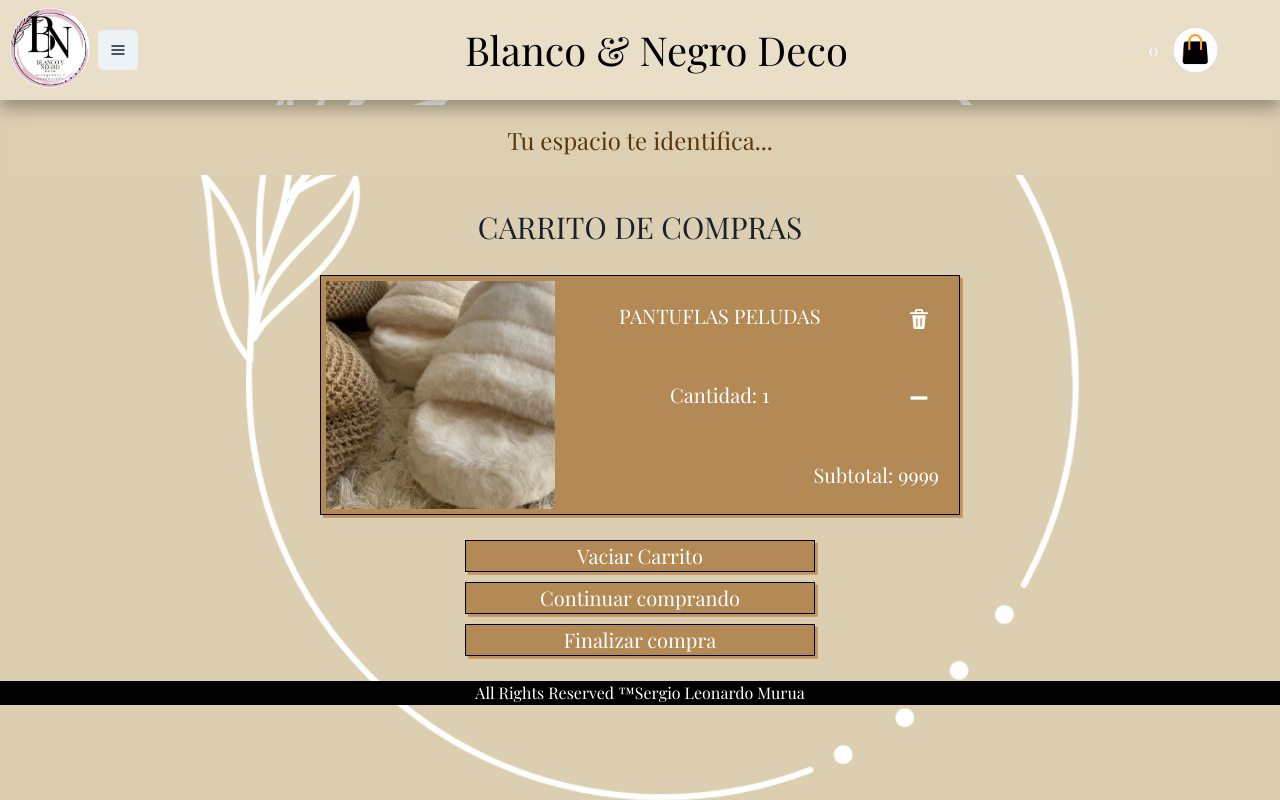
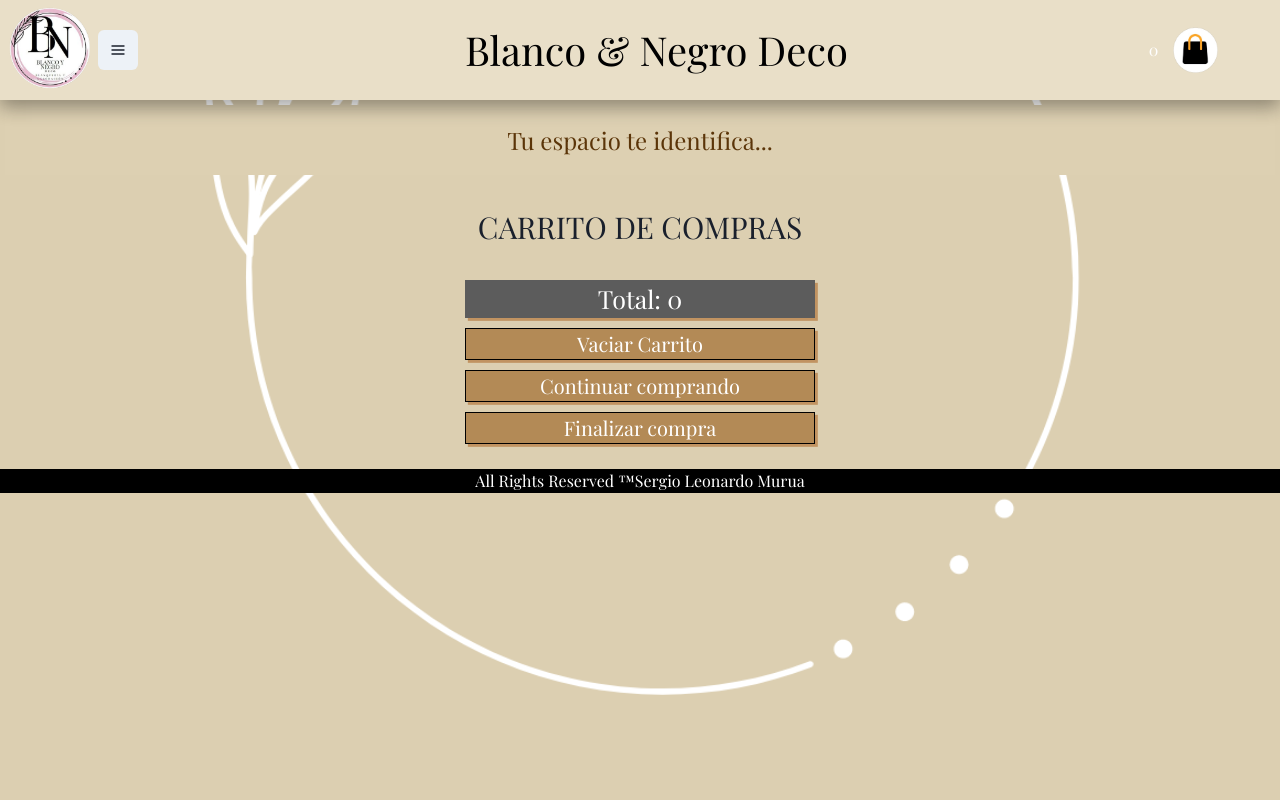
Before and after one commit to MuruaSL/BlancoYNegroDeco, a React (Vite) app: page /cart in a window 1280 px wide. Built offline with nearby package versions, Linux system fonts and the light colour scheme.

Commit message:
Se genero la funcionalidad del carrito, donde se cargan los productos mediante el contexto del shopping cart y mediante este, tambien se carga el total del monto a pagar. ademas se routeo el boton de finalizar compra y se le agrego el formulario vacio

```diff
--- a/src/components/Cart.jsx
+++ b/src/components/Cart.jsx
@@ -1,7 +1,13 @@
 import React from 'react'
 import { Link } from 'react-router-dom';
-import {DeleteIcon ,MinusIcon} from '@chakra-ui/icons';
+import CartItem from './CartItem';
+import { useShoppingCart } from '../context/ShoppingCartContext';
+
 const LateralCart = () => {
+
+const {cart, cartTotal , clearCart} = useShoppingCart()
+
+
 return (
     <>
         <div className='cartContainer'>
@@ -9,35 +15,15 @@
                 <h1 className='cartTitle'>CARRITO DE COMPRAS</h1>
             </div>
 
-        <div className='CartItemContainer'>
-            <div className='CartItemCard'>
-                <div className='CartItemdiv5'>
-                    <p>PANTUFLAS PELUDAS</p>
-                </div>
-                <div className='CartItemdiv1'>
-                    <button><DeleteIcon/></button>
-                </div>
-                <div className='CartItemdiv6'>
-                    <img className='cartItemImg' src="/src/assets/articulos/1.png" alt="" />
-                </div>
-                <div className='CartItemdiv2'>
-                    <p>Subtotal: {9999} </p>
-                </div>
-                <div className='CartItemdiv3'>
-                    <p>Cantidad: { 1 }</p>
-                </div>
-                <div className='CartItemdiv4'>
-                    <button> <MinusIcon/> </button>
-                </div>
-            </div>
-        </div>
-
-
-
+            {cart.map((product) => (
+                <CartItem key={product.id} product={product} />
+            ))
+            }
 
             <div className="div-buttonGroupCart">
-                <a >
-                <button className="cartButton">Vaciar Carrito</button>
+                <p className='cartTotalCss'>Total: {cartTotal}</p>
+                <a>
+                <button onClick={clearCart} className="cartButton">Vaciar Carrito</button>
                 </a>
                 <Link to="/">
                 <button className="cartButton">Continuar comprando</button>
--- /dev/null
+++ b/src/components/CartItem.jsx
@@ -0,0 +1,32 @@
+import React from 'react'
+import {DeleteIcon ,MinusIcon} from '@chakra-ui/icons';
+
+const CartItem = ({product}) => {
+console.log(product)
+return (
+    <div className='CartItemContainer'>
+        <div className='CartItemCard'>
+            <div className='CartItemdiv5'>
+                <p>{product.name}</p>
+            </div>
+            <div className='CartItemdiv1'>
+                <button><DeleteIcon/></button>
+            </div>
+            <div className='CartItemdiv6'>
+                <img className='cartItemImg' src={product.image} alt="" />
+            </div>
+            <div className='CartItemdiv2'>
+                <p>Subtotal: {product.precio * product.quantity} </p>
+            </div>
+            <div className='CartItemdiv3'>
+                <p>Cantidad: { product.quantity }</p>
+            </div>
+            <div className='CartItemdiv4'>
+                <button> <MinusIcon/> </button>
+            </div>
+        </div>
+    </div>
+    )
+}
+
+export default CartItem
--- a/src/components/Checkout.jsx
+++ b/src/components/Checkout.jsx
@@ -1,8 +1,9 @@
 import React from 'react'
+import Form from '../components/Form'
 
 const Checkout = () => {
   return (
-    <div>Checkout</div>
+    <Form/>
   )
 }
 
--- a/src/components/Form.jsx
+++ b/src/components/Form.jsx
@@ -2,7 +2,7 @@
 
 const Form = () => {
   return (
-    <div>Form</div>
+    <div>Form aaaaaaaaaaaaaaaaaaaaaa</div>
   )
 }
 
--- a/src/components/Home.jsx
+++ b/src/components/Home.jsx
@@ -3,9 +3,7 @@
 const Home = () => {
     return (
         <>
-            {/* <div className='BN_logo_home_div'>
-                <img className='BN_logo_home_img' src="src/assets/icon.png" alt="icono_blancoynegrodeco" />
-            </div> */}
+
             <div className='homeFirstDiv'>
                 <p className='homeText'>Lorem ipsum dolor sit amet consectetur adipisicing elit. Ex dolore eligendi earum ratione optio dolorem repellendus illum aliquid corporis! Earum sed architecto quia dignissimos temporibus ex quas laudantium officia eaque!</p>
                 <img className='homeImgCss' src="https://www.estilomayorista.com/wp-content/uploads/2021/07/EDREDON-CON-CORDERITO-2.5P-300x300.jpeg" alt="" />
--- a/src/components/ItemDetail/ItemDetail.jsx
+++ b/src/components/ItemDetail/ItemDetail.jsx
@@ -6,7 +6,7 @@
 const ItemDetail = ({ producto }) => {
   const { id } = useParams();
   const { name, description, precio, image } = producto;
-  const { addItem, isInCart } = useShoppingCart();
+  const { addItem } = useShoppingCart();
 
   const addToCart = quantity => {
       addItem(producto, quantity);
--- a/src/context/ShoppingCartContext.jsx
+++ b/src/context/ShoppingCartContext.jsx
@@ -6,6 +6,8 @@
     const [cart, setCart] = useState([]);
     const cartLength = cart.length;
     const cartLengthForCartWidget=cart.reduce((total, item) => total + item.quantity, 0);
+    const cartTotal = cart.reduce((total,item)=> total + (item.precio * item.quantity),0) ;
+
 
     ///Funciones
 
@@ -40,7 +42,7 @@
 
 
     return (
-        <ShoppingCartContext.Provider value={{ cart, setCart, cartLength, cartLengthForCartWidget, addItem,removeItem,clearCart,isInCart }}>
+        <ShoppingCartContext.Provider value={{ cart, setCart, cartLength, cartLengthForCartWidget,cartTotal,addItem,removeItem,clearCart,isInCart }}>
         {children}
         </ShoppingCartContext.Provider>
     );
--- a/src/index.css
+++ b/src/index.css
@@ -525,6 +525,12 @@
 .cartButton:hover{
   box-shadow: 3px 3px 0 #5B3509;
 }
+.cartTotalCss{
+  background-color: #5c5c5c;
+  font-size: 25px;
+  color: white;
+  box-shadow: 2.83px 2.83px 0 #c19361;
+}
 .div-buttonGroupCart{
 
   margin-top: 5px;
```
